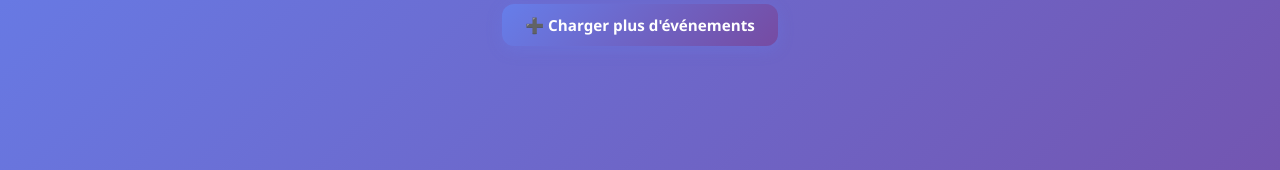
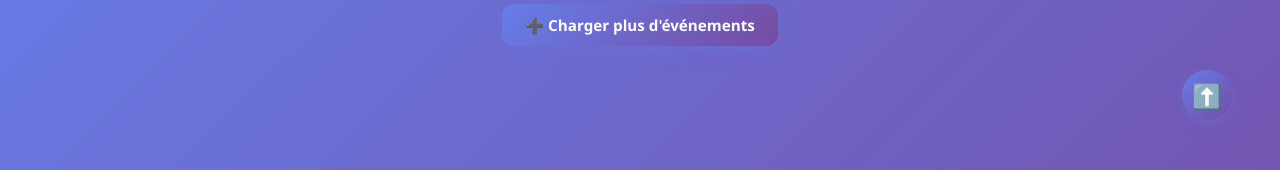
Before and after one commit to adatechschool/AdaCheckEvent-Alexis-Samir, a React (Vite) app in the folder AdaCheckEvent/: page / in a window 1280 px wide. Shown: the part 199-369 px from the top of the page. Built offline with nearby package versions, Linux system fonts and the light colour scheme; no server answers.

Commit message:
add scrollToTop Button

```diff
--- a/AdaCheckEvent/src/App.tsx
+++ b/AdaCheckEvent/src/App.tsx
@@ -13,6 +13,7 @@ import {FavoriteProvider} from './context/FavoriteContext'
 
 // Style Imports
 import './App.css'
+import {ScrollTopButton} from './components/ScrollTopButton'
 
 function AppContent() {
   const [inputValue, setInputValue] = useState<string>('') // State pour Récupérer la valeur de recherche
@@ -22,7 +23,7 @@ function AppContent() {
     <InputValueProvider value={{inputValue, setInputValue}}>
       <>
         <div style={{padding: '16px', maxWidth: '100%'}}>
-          <h1 style={{color: 'white', textAlign: 'center', margin: '0 0 20px 0', fontSize: '1.8em', fontWeight: '700', textShadow: '2px 2px 4px rgba(0,0,0,0.2)'}}>
+          <h1 data-screen-container style={{color: 'white', textAlign: 'center', margin: '0 0 20px 0', fontSize: '1.8em', fontWeight: '700', textShadow: '2px 2px 4px rgba(0,0,0,0.2)'}}>
             🗼 Événements à Paris
           </h1>
           <SearchBar />
@@ -75,6 +76,7 @@ function AppContent() {
           <div style={{display: 'flex', justifyContent: 'center', gap: '16px', margin: '24px 0', flexWrap: 'wrap'}}>
             <button onClick={loadMoreEvents}>➕ Charger plus d'événements</button>
           </div>
+          <ScrollTopButton ancrage="window" style={{bottom: '24px'}}/>
         </div>
       </>
     </InputValueProvider>
--- a/AdaCheckEvent/src/components/EventPopup.tsx
+++ b/AdaCheckEvent/src/components/EventPopup.tsx
@@ -2,6 +2,7 @@ import type {Event} from '../constants/Event';
 import {type CSSProperties} from 'react';
 import {useFavorites} from '../context/FavoriteContext';
 import FavoriteButton from './FavoriteButton';
+import { ScrollTopButton } from './ScrollTopButton';
 
 // Fonction utilitaire pour nettoyer le HTML (optionnel, pour plus de sécurité)
 const sanitizeHtml = (html: string): string => {
@@ -36,14 +37,6 @@ export function EventPopup({Event, style, onClose}: Props) {
 
     // Check if THIS specific event is in favorites
     const isFavorite = favorites.includes(Event.id);
-
-    // Function to scroll to top of the popup
-    const scrollToTop = () => {
-        const popup = document.querySelector('[data-popup-container]') as HTMLElement;
-        if (popup) {
-            popup.scrollTo({ top: 0, behavior: 'smooth' });
-        }
-    };
 
     return (
         <>
@@ -101,7 +94,7 @@ export function EventPopup({Event, style, onClose}: Props) {
                         :
                         null
                     }
-                    <button style={styles.actionButton} onClick={scrollToTop}>⬆️ Retour en haut</button>
+                    <ScrollTopButton ancrage="[data-popup-container]" />
                 </div>
             </div>
         </>
--- /dev/null
+++ b/AdaCheckEvent/src/components/ScrollTopButton.tsx
@@ -0,0 +1,52 @@
+import {type CSSProperties} from "react";
+
+type Props = {
+    ancrage: string;
+    style?: CSSProperties;
+}
+
+// Function to scroll to top of the page or specific element
+const scrollToTop = (ancrage: string) => {
+    if (ancrage === 'window' || ancrage === 'body') {
+        // Scroll the main page
+        window.scrollTo({top: 0, behavior: 'smooth'});
+    } else {
+        // Scroll a specific container
+        const element = document.querySelector(ancrage) as HTMLElement;
+        if (element) {
+            element.scrollTo({top: 0, behavior: 'smooth'});
+        }
+    }
+};
+
+export function ScrollTopButton({ancrage, style}: Props) {
+    return (
+        <button style={{...styles.actionButton, ...style}} onClick={() => scrollToTop(ancrage)}>⬆️</button>
+    )
+}
+
+const styles = {
+    actionButton: {
+        position: 'sticky' as 'sticky',
+        bottom: '2px',
+        right: '24px',
+        marginLeft: 'auto',
+        padding: '12px 16px',
+        background: 'linear-gradient(135deg, #667eea 0%, #764ba2 100%)',
+        color: 'white',
+        border: 'none',
+        borderRadius: '50%',
+        fontSize: '1.5em',
+        fontWeight: '600',
+        cursor: 'pointer',
+        transition: 'all 0.3s ease',
+        boxShadow: '0 4px 15px rgba(102, 126, 234, 0.3)',
+        zIndex: 1000,
+        width: '50px',
+        height: '50px',
+        display: 'flex',
+        alignItems: 'center',
+        justifyContent: 'center',
+        float: 'right' as 'right',
+    } as CSSProperties,
+}
```
